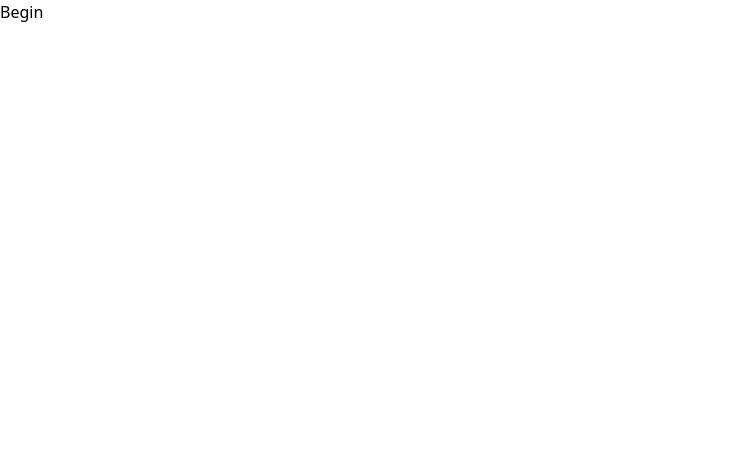
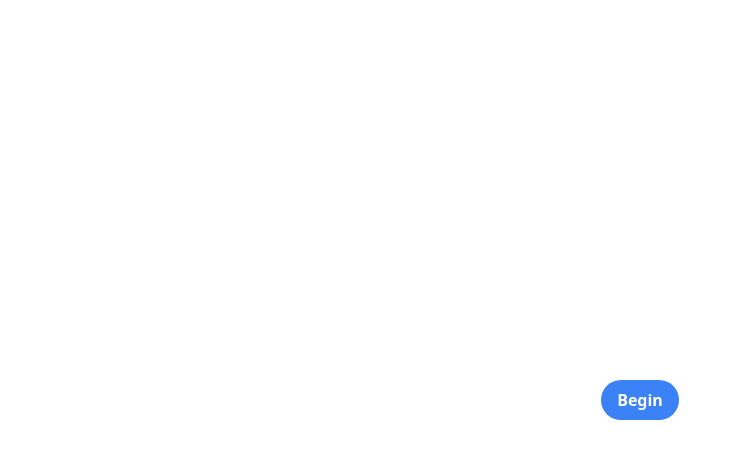
Before and after one commit to p-dim-popov/registration-form-nextjs, a Next.js app: page /register in a window 1280 px wide. Shown: the top 458 px of the page, without its empty margins (0-741 px from the left). Built offline with nearby package versions, Linux system fonts and the light colour scheme.

Commit message:
style(Register): begin button

```diff
--- a/src/contexts/register/RegisterContext.ts
+++ b/src/contexts/register/RegisterContext.ts
@@ -18,7 +18,7 @@ export const RegisterPagesOrder = [
     RegisterPage.ContactDetails,
 ];
 
-export const getNextRegisterPage = (page: RegisterPage): RegisterPage | undefined => RegisterPagesOrder[RegisterPagesOrder.indexOf(page) + 1];
+export const getNextRegisterPage = (page?: RegisterPage): RegisterPage | "" => RegisterPagesOrder[(!page ? -1 : RegisterPagesOrder.indexOf(page)) + 1];
 
 export const getRegisterPageContextDefaultValue = (): IRegisterContext => ({
     data: {},
--- a/src/pages/register/index.tsx
+++ b/src/pages/register/index.tsx
@@ -1,10 +1,15 @@
 import React from "react";
 import Link from "next/link";
+import { getNextRegisterPage } from "@src/contexts/register/RegisterContext";
 
 const Register: React.FC = () => (
-    <Link href="/register/account-details" passHref>
-        <button type="button">Begin</button>
-    </Link>
+    <div className="flex h-screen justify-center items-center content-center">
+        <Link href={getNextRegisterPage()}>
+            <a className="bg-blue-500 hover:bg-blue-700 text-white font-bold py-2 px-4 rounded-full">
+                Begin
+            </a>
+        </Link>
+    </div>
 );
 
 export default Register;
```
